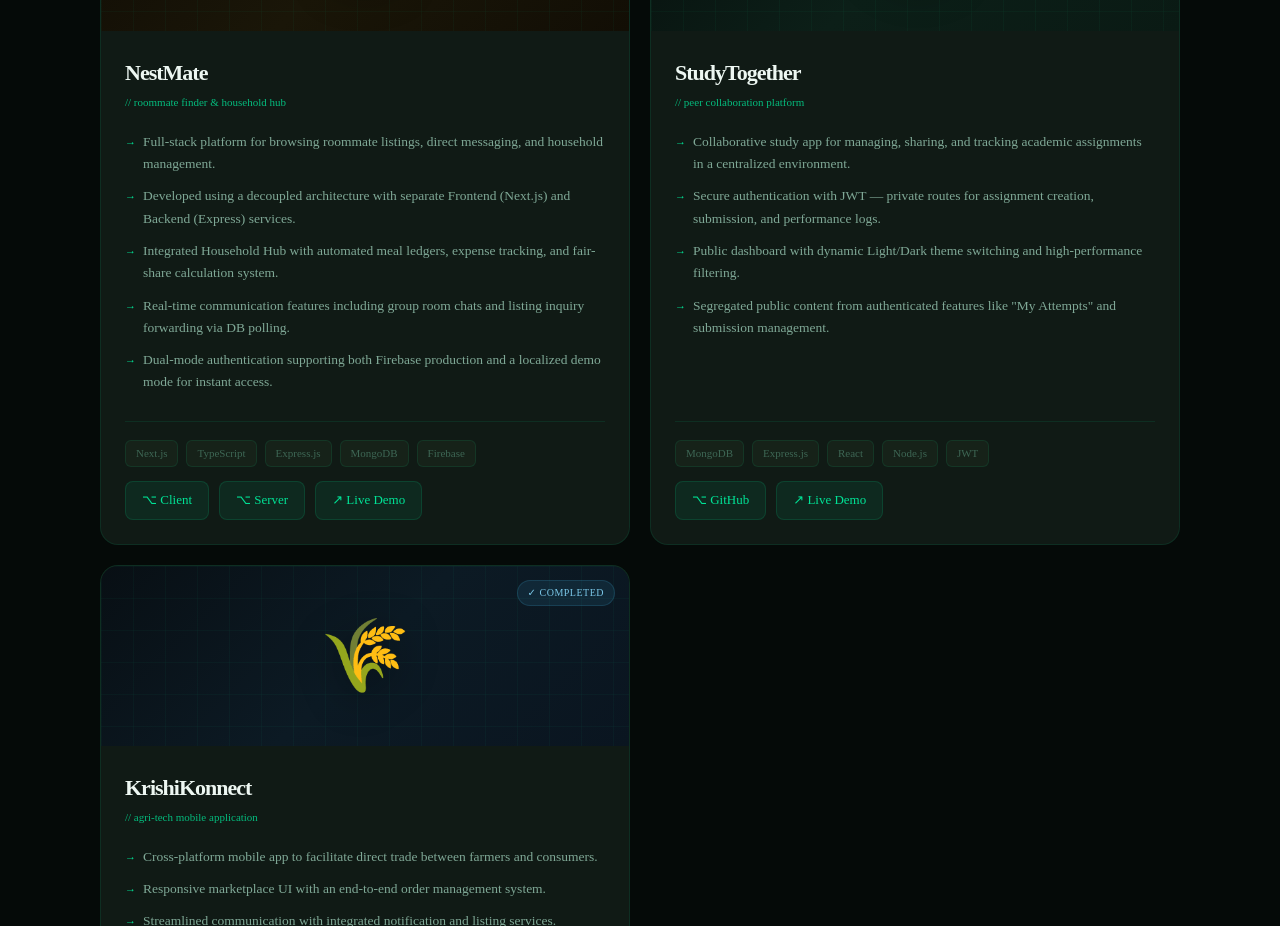
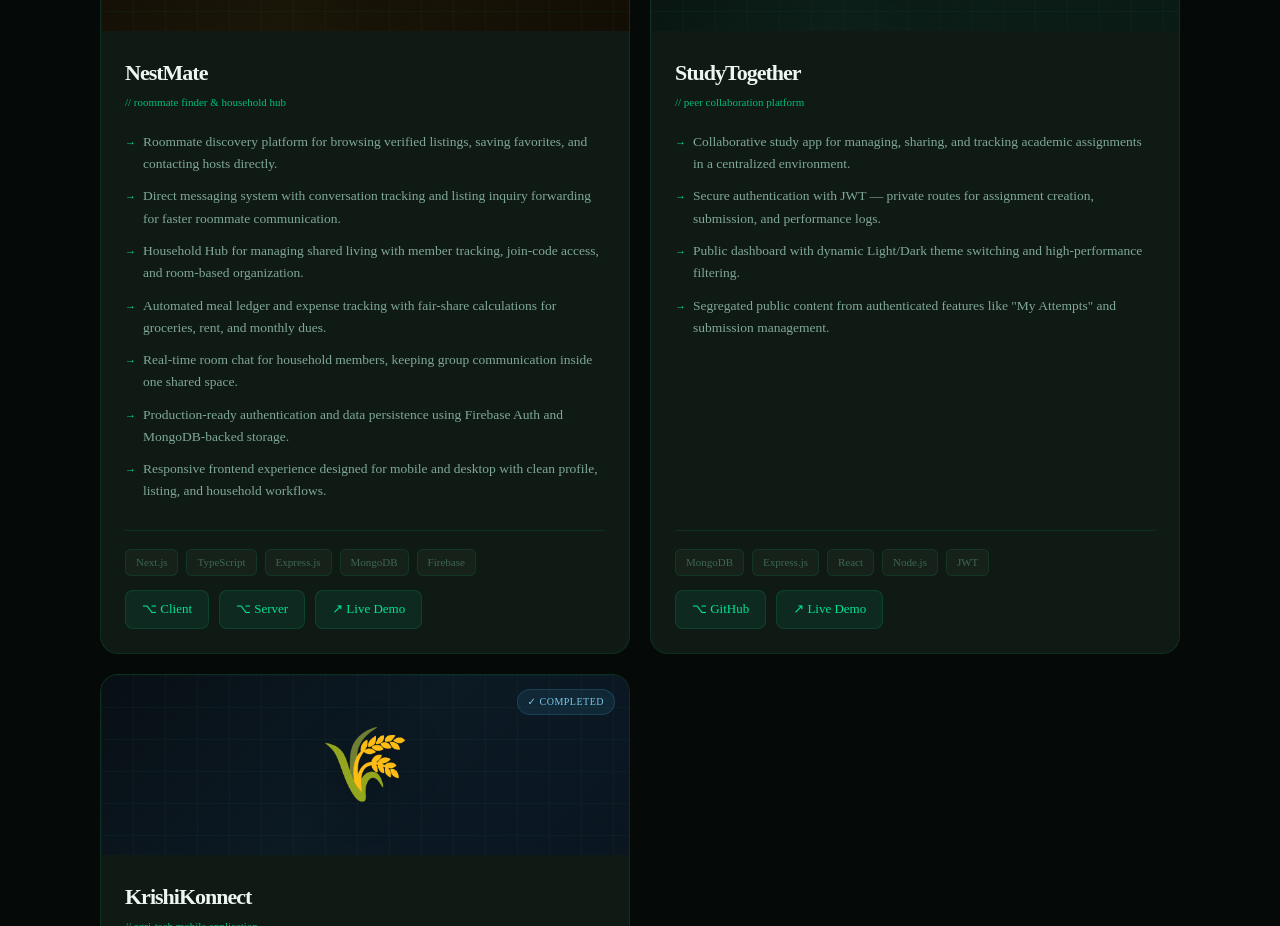
Before and after one commit to rafi0112/PORTFOLIO2.0, a React (Vite) app: page / in a window 1280 px wide. Shown: the part 2040-2966 px from the top of the page. Built offline with nearby package versions, Linux system fonts and the light colour scheme; no server answers.

Commit message:
project nextmate2.0

```diff
--- a/src/components/sections/Projects.tsx
+++ b/src/components/sections/Projects.tsx
@@ -22,11 +22,13 @@ const projects: Project[] = [
     badgeClass: "badge-live",
     badgeText: "● LIVE",
     points: [
-      "Full-stack platform for browsing roommate listings, direct messaging, and household management.",
-      "Developed using a decoupled architecture with separate Frontend (Next.js) and Backend (Express) services.", // <--- Added technical depth
-      "Integrated Household Hub with automated meal ledgers, expense tracking, and fair-share calculation system.",
-      "Real-time communication features including group room chats and listing inquiry forwarding via DB polling.",
-      "Dual-mode authentication supporting both Firebase production and a localized demo mode for instant access.",
+    "Roommate discovery platform for browsing verified listings, saving favorites, and contacting hosts directly.",
+    "Direct messaging system with conversation tracking and listing inquiry forwarding for faster roommate communication.",
+    "Household Hub for managing shared living with member tracking, join-code access, and room-based organization.",
+    "Automated meal ledger and expense tracking with fair-share calculations for groceries, rent, and monthly dues.",
+    "Real-time room chat for household members, keeping group communication inside one shared space.",
+    "Production-ready authentication and data persistence using Firebase Auth and MongoDB-backed storage.",
+    "Responsive frontend experience designed for mobile and desktop with clean profile, listing, and household workflows.",
     ],
     techs: ["Next.js", "TypeScript", "Express.js", "MongoDB", "Firebase"],
     links: [
```
Lines whose indentation alone changed are shown as unchanged.
